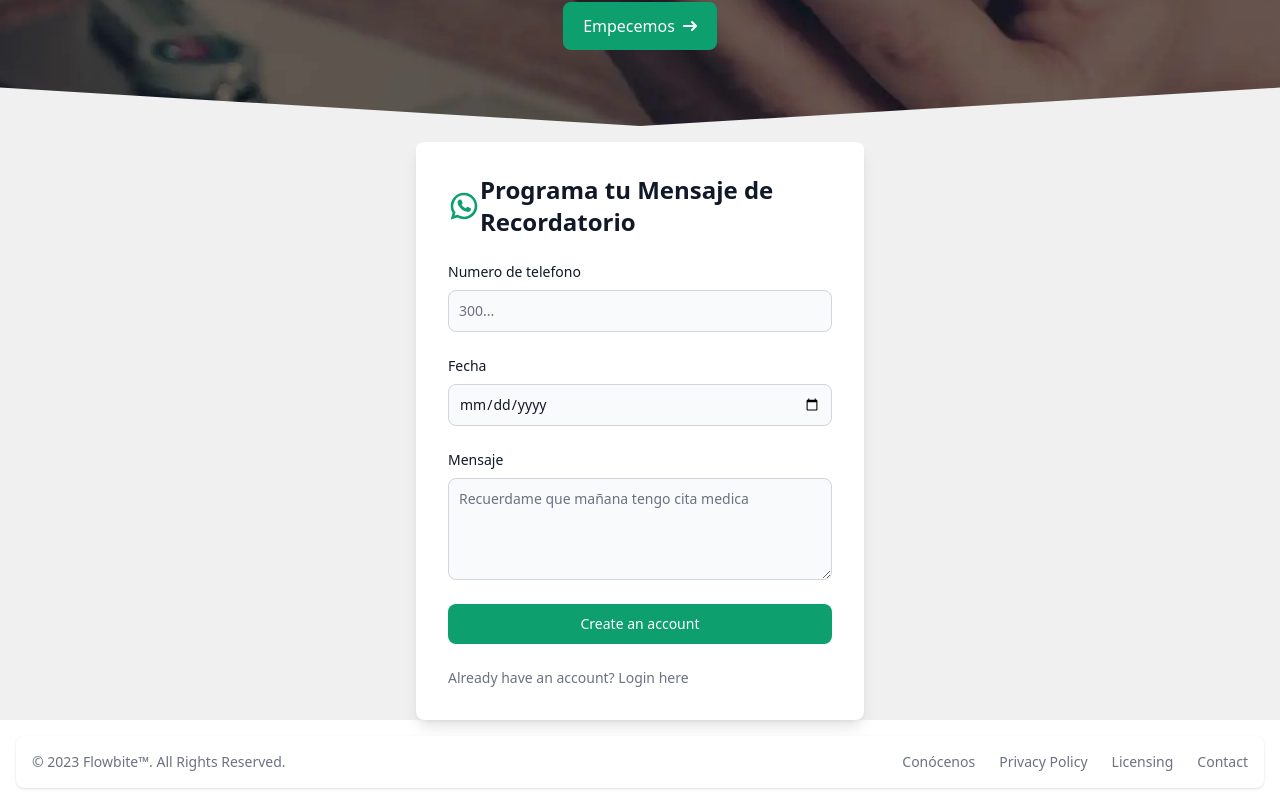
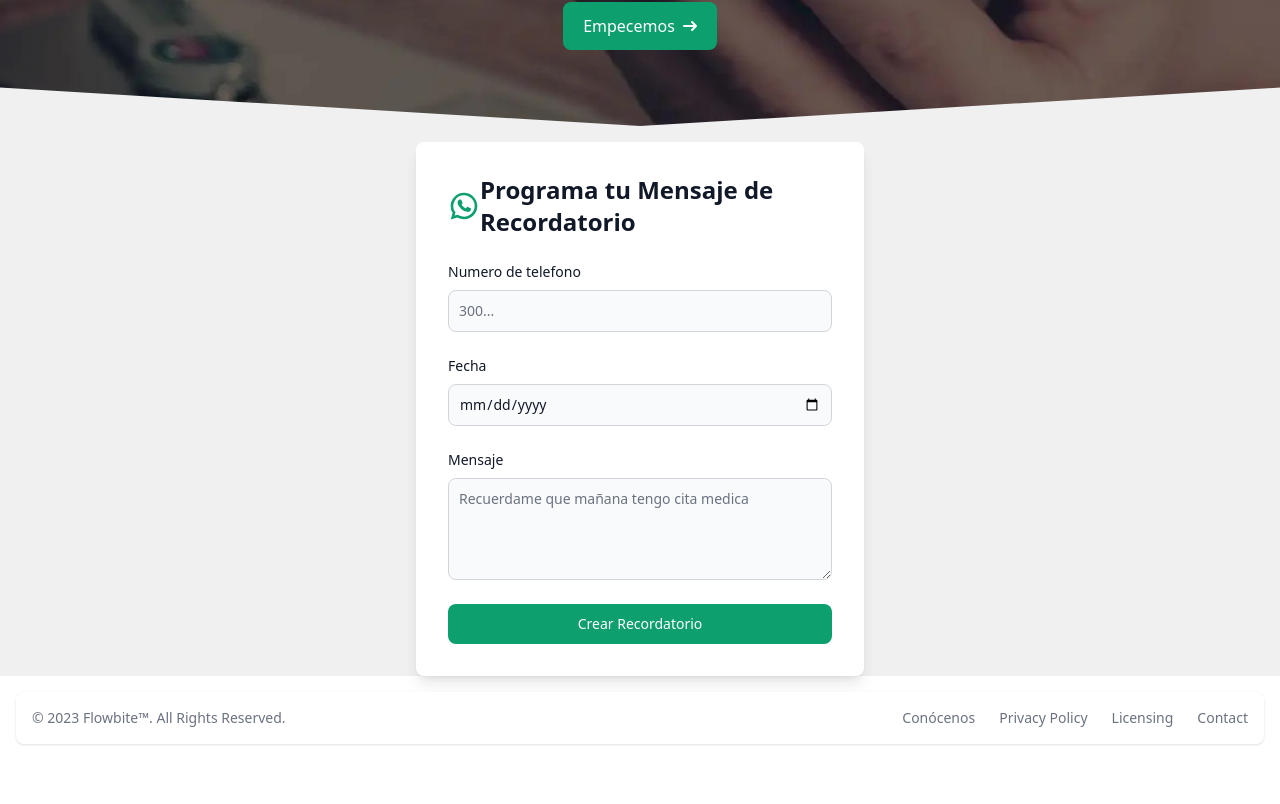
Before and after one commit to bsperezb/rememberMe, a Vue app: page / in a window 1280 px wide. Shown: the part 327-1131 px from the top of the page. After the commit the page ends 1087 px from the top, so only its background shows below. Built offline with nearby package versions, Linux system fonts and the light colour scheme.

Commit message:
Cahend button color

```diff
--- a/src/pages/Home/components/MessageForm.vue
+++ b/src/pages/Home/components/MessageForm.vue
@@ -28,12 +28,12 @@
         </div>
         <button type="submit"
           class="w-full text-white bg-green-500 hover:bg-green-600 focus:ring-4 focus:outline-none focus:ring-green-100 font-medium rounded-lg text-sm px-5 py-2.5 text-center dark:bg-primary-600 dark:hover:bg-primary-700 dark:focus:ring-primary-800">
-          Create an account
+          Crear Recordatorio
         </button>
-        <p class="text-sm font-light text-gray-500 dark:text-gray-400">
+        <!-- <p class="text-sm font-light text-gray-500 dark:text-gray-400">
           Already have an account?
           <a href="#" class="font-medium text-primary-600 hover:underline dark:text-primary-500">Login here</a>
-        </p>
+        </p> -->
       </form>
     </div>
   </div>
```
